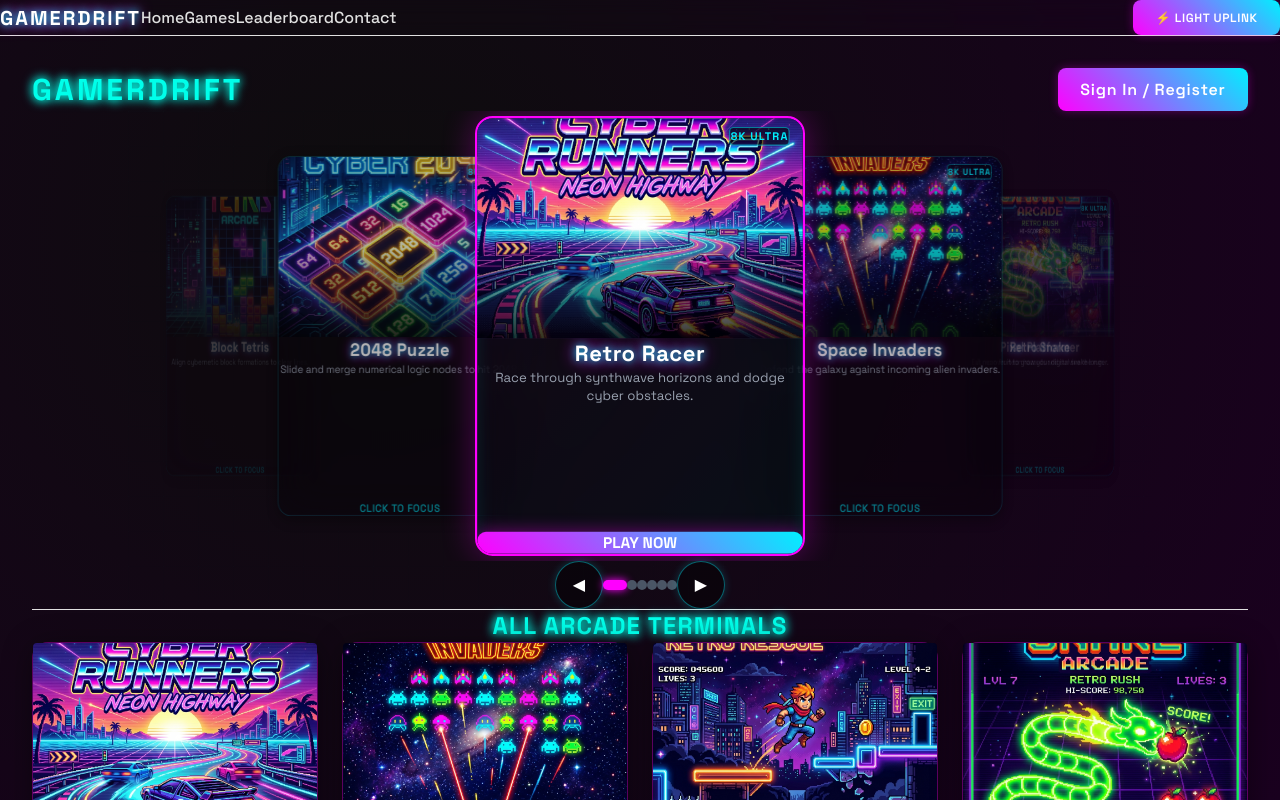
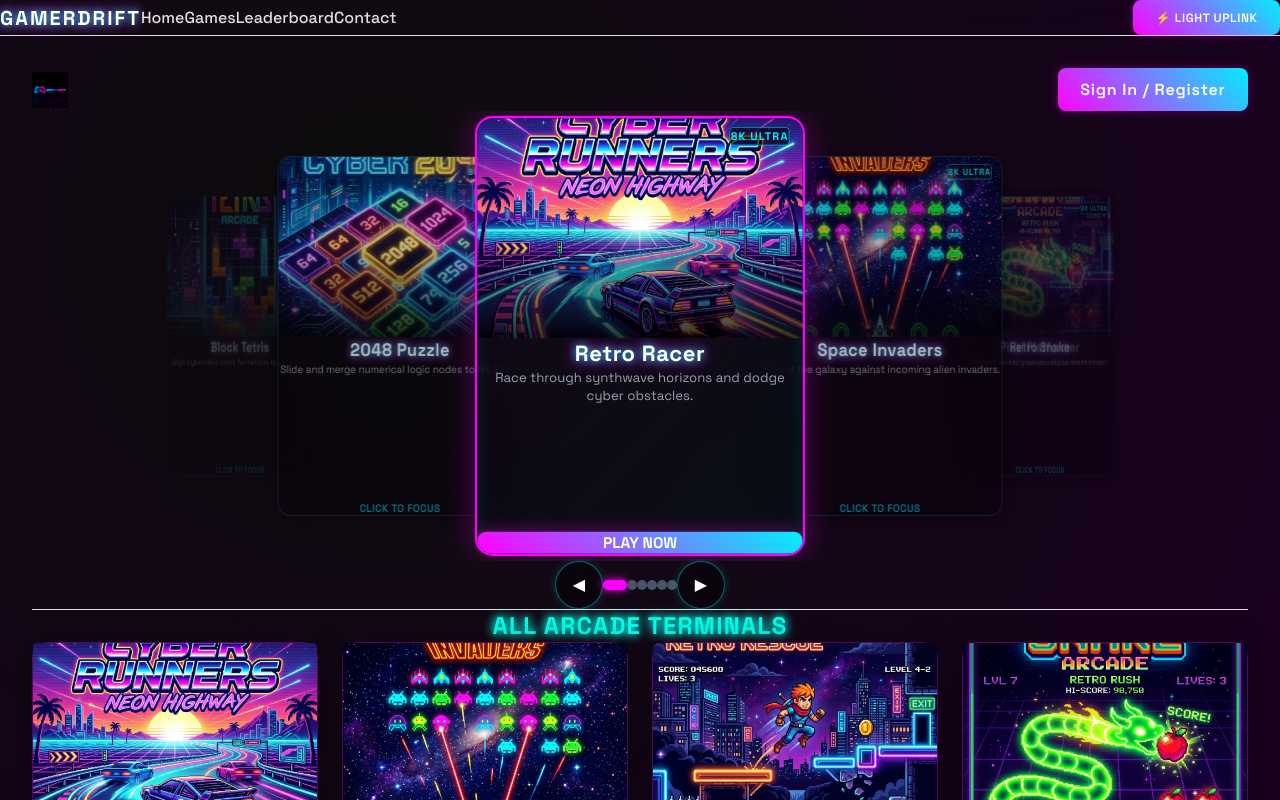
Before and after one commit to gamerdrift/gamerdrift.github.io, a Next.js app: page / in a window 1280 px wide. Built offline with nearby package versions, Linux system fonts and the light colour scheme; no server answers.

Commit message:
Update homepage logo to use new mylogo.png image asset

```diff
--- a/app/page.tsx
+++ b/app/page.tsx
@@ -19,7 +19,13 @@ export default function Home() {
       </Head>
       <div className="container flex flex-col items-center">
         <div className="flex justify-between items-center w-full mb-4">
-          <h1 className="text-3xl font-extrabold text-white tracking-widest neon">GAMERDRIFT</h1>
+          <h1 className="h-[36px] flex items-center">
+            <img
+              src="/mylogo.png"
+              alt="GamerDrift Logo"
+              className="h-[36px] w-[220px] object-contain object-left hover:scale-105 transition-transform duration-300"
+            />
+          </h1>
           <AuthButton />
         </div>
 
```
Also changed, not shown: public/mylogo.png (added).
